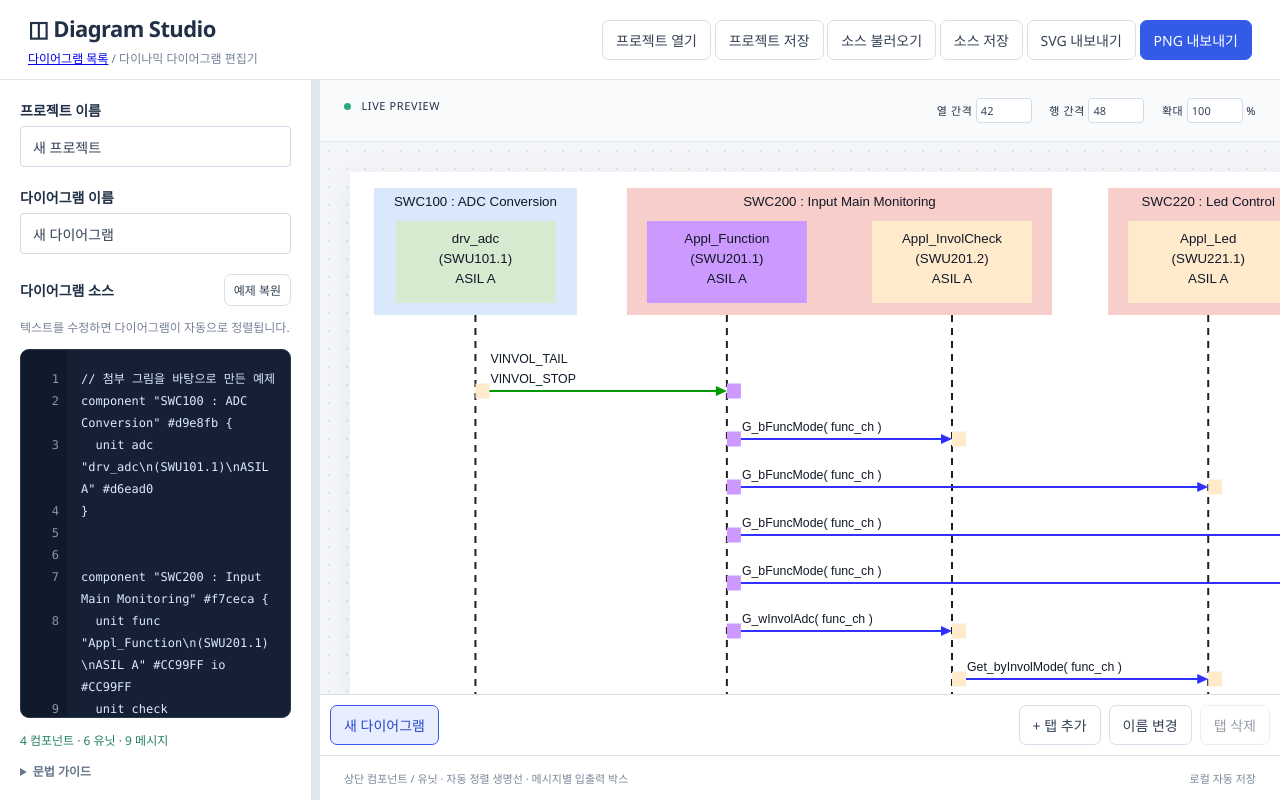
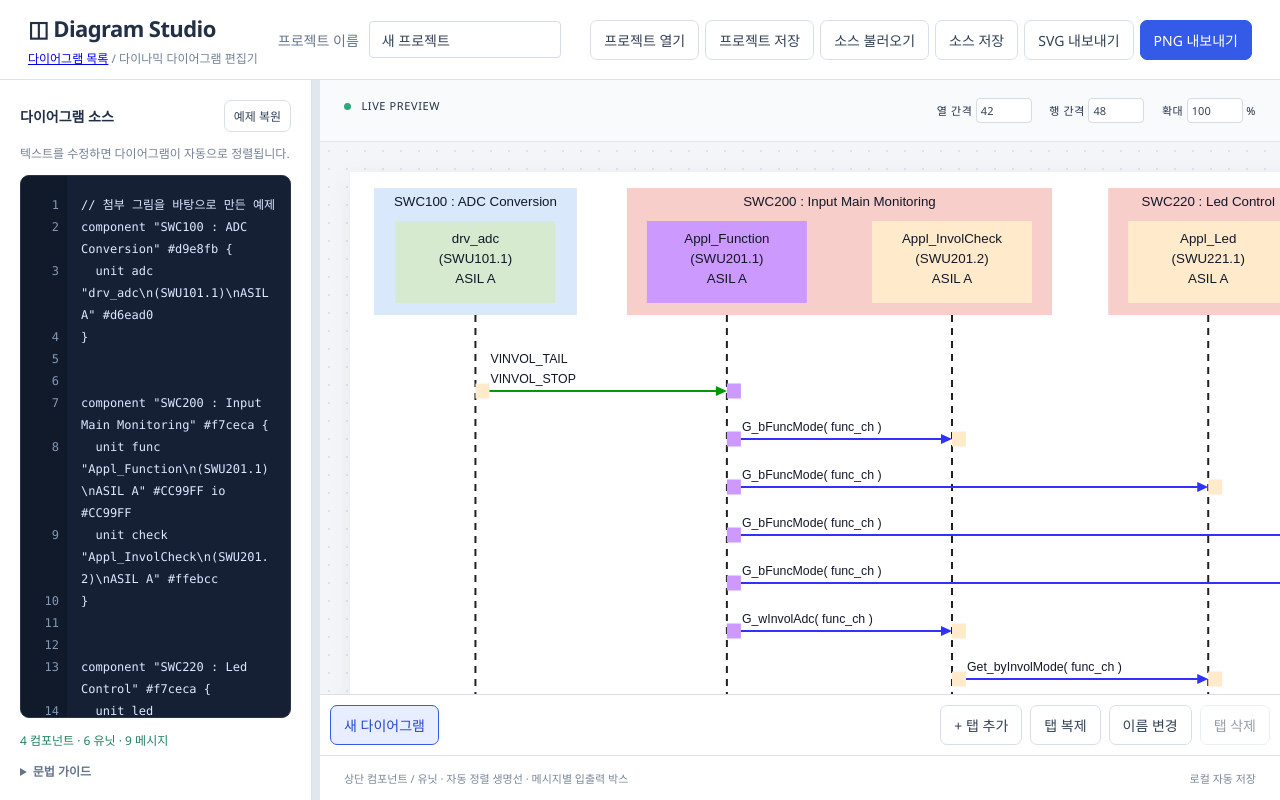
Before and after one commit to lZiinl/Diagram_Studio, a website: page web/pages/dynamic/dynamic-editor.html in a window 1280 px wide. Drawn offline with Linux system fonts and the light colour scheme.

Commit message:
feat : 탭 복제 추가, 다이어그램 소스 창 확대, 프로젝트 이름 위치 변경

```diff
--- a/web/assets/styles/dynamic.css
+++ b/web/assets/styles/dynamic.css
@@ -1,14 +1,25 @@
 /* 편집기는 좌측 소스와 우측 미리보기로 나누며 각 영역이 독립적으로 스크롤됩니다. */
-.diagram-name-label {
-  margin: 0 0 6px;
-  font-weight: 600;
+.header-actions {
+  display: flex;
+  align-items: center;
+  flex-wrap: wrap;
+  gap: 6px;
+  margin-left: auto;
 }
 
-#diagram-name,
+.project-name-field {
+  display: flex;
+  align-items: center;
+  gap: 10px;
+  margin: 0;
+  font-size: 14px;
+  color: #64748b;
+}
+
 #project-name {
-  width: 100%;
-  padding: 10px 12px;
-  margin-bottom: 20px;
+  width: clamp(150px, 15vw, 260px);
+  padding: 8px 12px;
+  font-size: 14px;
 }
 
 * {
@@ -35,8 +46,8 @@ header {
   border-bottom: 1px solid #dde3ec;
   display: flex;
   align-items: center;
-  justify-content: space-between;
-  padding: 0 28px;
+  justify-content: flex-start;
+  padding: 12px 28px;
   gap: 20px;
 }
 .brand {
--- a/web/features/dynamic/editor.js
+++ b/web/features/dynamic/editor.js
@@ -10,6 +10,7 @@ const getElement = (id) => document.getElementById(id);
 let svgText = '';
 let isValid = false;
 let zoomPercent = 100;
+let currentDiagramName = DEFAULT_NAME;
 const PROJECT_STORAGE_KEY = 'dynamic-project-v1';
 // 이전 사이트의 자동 저장은 읽기만 하며 새 키가 있으면 새 데이터를 우선합니다.
 function readSavedValue(key) {
@@ -82,7 +83,7 @@ function renderTabs() {
 function showActiveTab() {
   const tab = activeTab();
   getElement('source').value = tab.source;
-  getElement('diagram-name').value = tab.name;
+  currentDiagramName = tab.name;
   getElement('project-name').value = project.name;
   getElement('gap').value = String(tab.gap);
   getElement('row').value = String(tab.row);
@@ -110,12 +111,33 @@ function addTab() {
   showActiveTab();
 }
 
+function duplicateTab() {
+  // 파싱 오류가 있는 작성 중 소스도 현재 화면 설정과 함께 복제합니다.
+  captureActiveTab();
+  const original = activeTab();
+  let suffix = ' (복사본)';
+  let name = original.name.slice(0, 120 - suffix.length) + suffix;
+  let number = 2;
+  while (project.tabs.some((tab) => tab.name === name)) {
+    suffix = ` (복사본 ${number++})`;
+    name = original.name.slice(0, 120 - suffix.length) + suffix;
+  }
+  const copy = DiagramProject.createTab(name, original.source);
+  copy.gap = original.gap;
+  copy.row = original.row;
+  copy.zoom = original.zoom;
+  const index = project.tabs.indexOf(original);
+  project.tabs.splice(index + 1, 0, copy);
+  project.activeTabId = copy.id;
+  showActiveTab();
+}
+
 function renameTab() {
   const name = prompt('다이어그램 탭 이름을 입력하세요.', getDiagramName());
   if (name === null || !name.trim()) {
     return;
   }
-  getElement('diagram-name').value = name.trim().slice(0, 120);
+  currentDiagramName = name.trim().slice(0, 120);
   updateDiagramName();
 }
 
@@ -188,7 +210,7 @@ async function importProject() {
 }
 
 function restoreSource() {
-  getElement('diagram-name').value = DEFAULT_NAME;
+  currentDiagramName = DEFAULT_NAME;
   try {
     const savedSource = readSavedValue(STORAGE_KEY);
     // 과거 기본 예제만 공백을 정리합니다. 사용자가 수정한 작업은 유지합니다.
@@ -200,7 +222,7 @@ function restoreSource() {
     const isOldExample =
       savedSource && withoutBlankLines(savedSource) === withoutBlankLines(example);
     getElement('source').value = !savedSource || isOldExample ? example : savedSource;
-    getElement('diagram-name').value = readSavedValue(NAME_STORAGE_KEY) || DEFAULT_NAME;
+    currentDiagramName = readSavedValue(NAME_STORAGE_KEY) || DEFAULT_NAME;
   } catch {
     // 저장소 접근이 제한된 브라우저에서도 편집기는 사용할 수 있어야 합니다.
     getElement('source').value = example;
@@ -217,7 +239,7 @@ function saveDraft() {
 }
 
 function getDiagramName() {
-  return getElement('diagram-name').value.trim() || DEFAULT_NAME;
+  return currentDiagramName.trim() || DEFAULT_NAME;
 }
 
 function updateDiagramName() {
@@ -415,7 +437,7 @@ async function importSource() {
       }
     }
     getElement('source').value = contents;
-    getElement('diagram-name').value = name.slice(0, 120);
+    currentDiagramName = name.slice(0, 120);
     updateDiagramName();
     refresh();
   } catch (error) {
@@ -456,9 +478,9 @@ function bindEvents() {
   getElement('load').onclick = () => getElement('file').click();
   getElement('file').onchange = importSource;
   getElement('source').addEventListener('keydown', insertIndent);
-  getElement('diagram-name').addEventListener('input', updateDiagramName);
   getElement('project-name').addEventListener('input', persistProject);
   getElement('add-tab').onclick = addTab;
+  getElement('duplicate-tab').onclick = duplicateTab;
   getElement('rename-tab').onclick = renameTab;
   getElement('delete-tab').onclick = deleteTab;
   getElement('save-project').onclick = saveProject;
--- a/web/pages/dynamic/dynamic-editor.html
+++ b/web/pages/dynamic/dynamic-editor.html
@@ -19,7 +19,11 @@
           / 다이나믹 다이어그램 편집기
         </span>
       </div>
-      <div>
+      <label class="project-name-field" for="project-name">
+        프로젝트 이름
+        <input id="project-name" type="text" maxlength="120" placeholder="새 프로젝트" />
+      </label>
+      <div class="header-actions">
         <button id="load-project">프로젝트 열기</button>
         <button id="save-project">프로젝트 저장</button>
         <button id="load">소스 불러오기</button>
@@ -31,10 +35,6 @@
     <!-- 소스 입력과 미리보기는 별도 영역으로 유지합니다. -->
     <main id="editor-main">
       <aside>
-        <label class="diagram-name-label" for="project-name">프로젝트 이름</label>
-        <input id="project-name" type="text" maxlength="120" placeholder="새 프로젝트" />
-        <label class="diagram-name-label" for="diagram-name">다이어그램 이름</label>
-        <input id="diagram-name" type="text" maxlength="120" placeholder="예: 입력 신호 처리" />
         <div class="panel-title">
           <b>다이어그램 소스</b>
           <button id="example">예제 복원</button>
@@ -101,6 +101,7 @@ space 30
         <nav class="tab-bar" aria-label="프로젝트 다이어그램">
           <div id="diagram-tabs" role="tablist" aria-label="다이어그램 탭"></div>
           <button id="add-tab">+ 탭 추가</button>
+          <button id="duplicate-tab">탭 복제</button>
           <button id="rename-tab">이름 변경</button>
           <button id="delete-tab">탭 삭제</button>
         </nav>
```
Also changed, not shown: tests/editor-save.test.cjs (+18 -4 lines), README.md.
